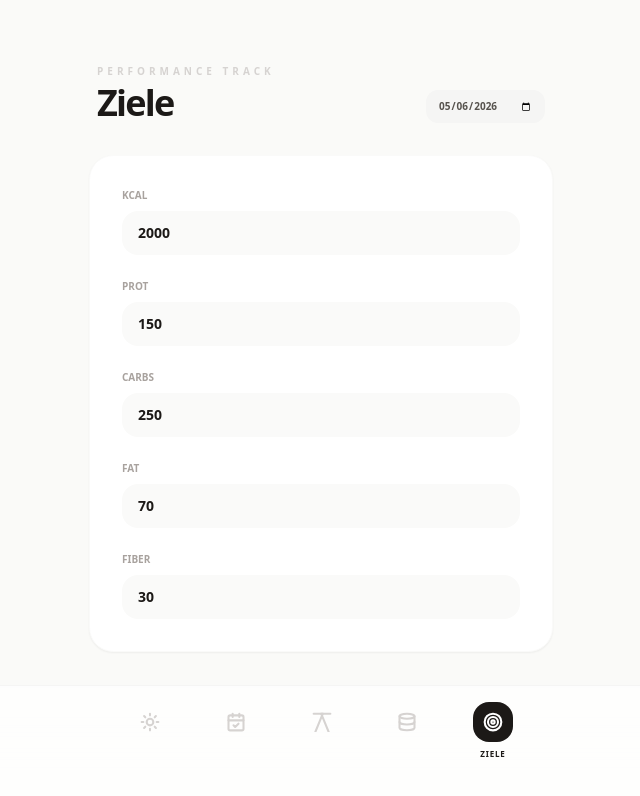
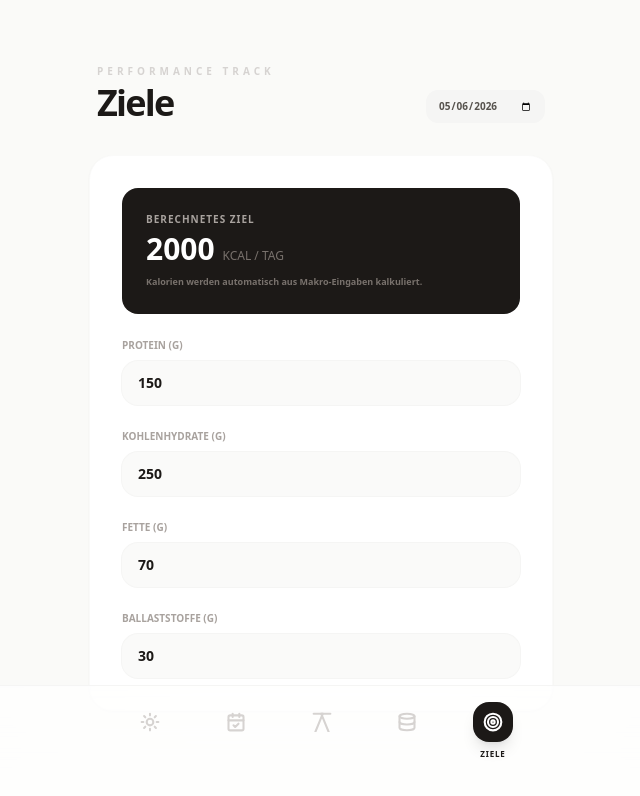
Before and after one commit to 9h9pksfxzf-byte/Tracker_New, a React (Vite) app: page / in a window 1280 px wide. Both pictures are taken after a click on the button "ZIELE". Shown: the top 796 px of the page, without its empty margins (319-959 px from the left). Built offline with nearby package versions, Linux system fonts and the light colour scheme.

Commit message:
Update App.jsx

```diff
--- a/src/App.jsx
+++ b/src/App.jsx
@@ -26,6 +26,11 @@ const DEFAULT_GOALS = { kcal: 2000, prot: 150, carbs: 250, fat: 70, fiber: 30 };
 
 const sum = (arr, key) => Math.round(arr.reduce((s, i) => s + (Number(i[key]) || 0), 0) * 10) / 10;
 const num = (v) => v === "" ? 0 : parseFloat(String(v).replace(",", ".")) || 0;
+
+// Kalkuliert Gesamtkalorien basierend auf Makronährstoffen (wissenschaftliche Standards)
+const calcKcalFromMacros = (g) => {
+  return Math.round(num(g.prot) * 4 + num(g.carbs) * 4 + num(g.fat) * 9 + num(g.fiber) * 2);
+};
 
 const getMovingAverage = (data, windowSize = 7) => {
   return data.map((point, index) => {
@@ -85,7 +90,6 @@ function TodayView({ entries, goals, weights, addEntry, removeEntry, addWeight,
 
   return (
     <div className="space-y-6">
-      {/* GEWICHT LOGGING HEADER */}
       <div className="bg-white rounded-3xl p-6 border border-stone-100 shadow-sm flex justify-between items-center">
         <div>
           <p className="text-[10px] font-black uppercase tracking-widest text-stone-300 mb-1">Gewicht heute</p>
@@ -97,7 +101,6 @@ function TodayView({ entries, goals, weights, addEntry, removeEntry, addWeight,
         </div>
       </div>
 
-      {/* STATS OVERVIEW */}
       <div className="bg-white rounded-3xl p-6 border border-stone-100 shadow-sm space-y-5">
         <StatBar label="Kalorien" value={t.kcal} max={goals.kcal} unit="kcal" accent="#1c1c1e" />
         <div className="grid grid-cols-2 gap-x-6 gap-y-4">
@@ -108,7 +111,6 @@ function TodayView({ entries, goals, weights, addEntry, removeEntry, addWeight,
         </div>
       </div>
 
-      {/* MEAL CATEGORIES */}
       <div className="space-y-3">
         {MEAL_TYPES.map(type => {
           const typeEntries = entries.filter(e => e.type === type);
@@ -167,7 +169,6 @@ function TodayView({ entries, goals, weights, addEntry, removeEntry, addWeight,
 function WeightView({ weights, removeWeight }) {
   const sorted = [...weights].sort((a, b) => new Date(a.date) - new Date(b.date));
   const dataWithAvg = getMovingAverage(sorted, 7);
-  const currentAvg = dataWithAvg.length > 0 ? dataWithAvg[dataWithAvg.length - 1].avg : 0;
 
   return (
     <div className="space-y-6">
@@ -186,18 +187,6 @@ function WeightView({ weights, removeWeight }) {
             </ResponsiveContainer>
           </div>
         ) : <div className="h-48 flex items-center justify-center text-stone-300 text-xs italic bg-stone-50 rounded-2xl border-2 border-dashed border-stone-100">Mind. 2 Logs nötig...</div>}
-      </div>
-
-      <div className="space-y-2">
-        {[...weights].sort((a,b)=>new Date(b.date)-new Date(a.date)).slice(0, 10).map((w, i) => (
-          <div key={i} className="bg-white rounded-2xl px-5 py-4 border border-stone-50 flex justify-between items-center">
-            <div>
-              <div className="text-sm font-black text-stone-800">{w.val} kg</div>
-              <div className="text-[10px] font-bold text-stone-400 uppercase tracking-tighter">{fmtDate(w.date)}</div>
-            </div>
-            <button onClick={() => removeWeight(w.date)} className="text-stone-200 hover:text-red-400 px-2">✕</button>
-          </div>
-        ))}
       </div>
     </div>
   );
@@ -302,6 +291,13 @@ export default function App() {
     flash(`Gewicht: ${v}kg`);
   };
 
+  // Synchronisiert Kalorienziel automatisch bei Änderung der Makro-Ziele
+  const updateGoals = (newGoals) => {
+    const withKcal = { ...newGoals, kcal: calcKcalFromMacros(newGoals) };
+    setGoals(withKcal);
+    DB.set("goals", withKcal);
+  };
+
   const TABS = [
     { id: "today", label: "Tracker", icon: <Icon.Today /> },
     { id: "history", label: "Trends", icon: <Icon.History /> },
@@ -350,10 +346,23 @@ export default function App() {
         )}
         {tab === "goals" && (
           <div className="bg-white rounded-3xl p-8 border border-stone-50 shadow-sm space-y-6">
-            {Object.keys(goals).map(k => (
+            <div className="bg-stone-900 rounded-2xl p-6 text-white mb-4">
+              <p className="text-[10px] font-black uppercase tracking-widest text-stone-400 mb-1">Berechnetes Ziel</p>
+              <div className="text-3xl font-black">{goals.kcal} <span className="text-xs font-medium text-stone-500 uppercase tracking-normal">kcal / Tag</span></div>
+              <p className="text-[9px] font-bold text-stone-500 mt-2 leading-relaxed">Kalorien werden automatisch aus Makro-Eingaben kalkuliert.</p>
+            </div>
+
+            {["prot", "carbs", "fat", "fiber"].map(k => (
               <div key={k}>
-                <label className="text-[10px] font-black uppercase text-stone-400 mb-2 block">{k}</label>
-                <input value={goals[k]} type="number" className="w-full bg-stone-50 border-none rounded-2xl px-4 py-3 text-sm font-bold outline-none" onChange={e => { const g = {...goals, [k]: num(e.target.value)}; setGoals(g); DB.set("goals", g); }} />
+                <label className="text-[10px] font-black uppercase text-stone-400 mb-2 block">
+                  {k === "prot" ? "Protein (g)" : k === "carbs" ? "Kohlenhydrate (g)" : k === "fat" ? "Fette (g)" : "Ballaststoffe (g)"}
+                </label>
+                <input
+                  value={goals[k]}
+                  type="number"
+                  className="w-full bg-stone-50 border-none rounded-2xl px-4 py-3 text-sm font-bold outline-none ring-1 ring-stone-100 focus:ring-stone-300 transition-all"
+                  onChange={e => updateGoals({...goals, [k]: e.target.value})}
+                />
               </div>
             ))}
           </div>
@@ -364,14 +373,14 @@ export default function App() {
         <div className="flex justify-between items-center max-w-sm mx-auto">
           {TABS.map(t => (
             <button key={t.id} onClick={() => setTab(t.id)} className={`flex flex-col items-center gap-1.5 transition-all ${tab === t.id ? "text-stone-900" : "text-stone-300"}`}>
-              <div className={`p-2.5 rounded-2xl ${tab === t.id ? "bg-stone-900 text-white" : ""}`}>{t.icon}</div>
+              <div className={`p-2.5 rounded-2xl ${tab === t.id ? "bg-stone-900 text-white shadow-lg" : ""}`}>{t.icon}</div>
               <span className={`text-[8px] font-black uppercase tracking-widest ${tab === t.id ? "opacity-100" : "opacity-0"}`}>{t.label}</span>
             </button>
           ))}
         </div>
       </nav>
 
-      {toast && <div className="fixed bottom-32 left-1/2 -translate-x-1/2 bg-stone-900 text-white text-[10px] font-black uppercase tracking-[0.2em] px-8 py-3 rounded-full z-50">{toast}</div>}
+      {toast && <div className="fixed bottom-32 left-1/2 -translate-x-1/2 bg-stone-900 text-white text-[10px] font-black uppercase tracking-[0.2em] px-8 py-3 rounded-full z-50 shadow-2xl animate-in fade-in zoom-in-95">{toast}</div>}
     </div>
   );
 }
```
